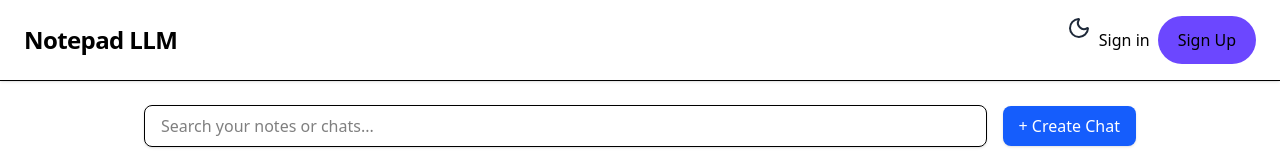
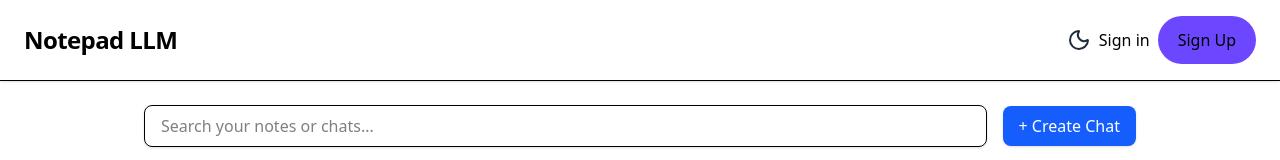
Before and after one commit to Kaus1kC0des/rag-knowledge-base, a Next.js app in the folder frontend/: page / in a window 1280 px wide. Shown: the top 160 px of the page. Built offline with nearby package versions, Linux system fonts and the light colour scheme; no server answers.

Commit message:
button fixed

```diff
--- a/frontend/src/components/ThemeSwitch.tsx
+++ b/frontend/src/components/ThemeSwitch.tsx
@@ -8,7 +8,7 @@ export function ModeToggle() {
   const { resolvedTheme,setTheme } = useTheme()
 
   return (
-    <div>
+    <div className="flex items-center justify-center">
       <input type="checkbox" id="theme-toggle" className="hidden" />
       <label
         htmlFor="theme-toggle"
```
